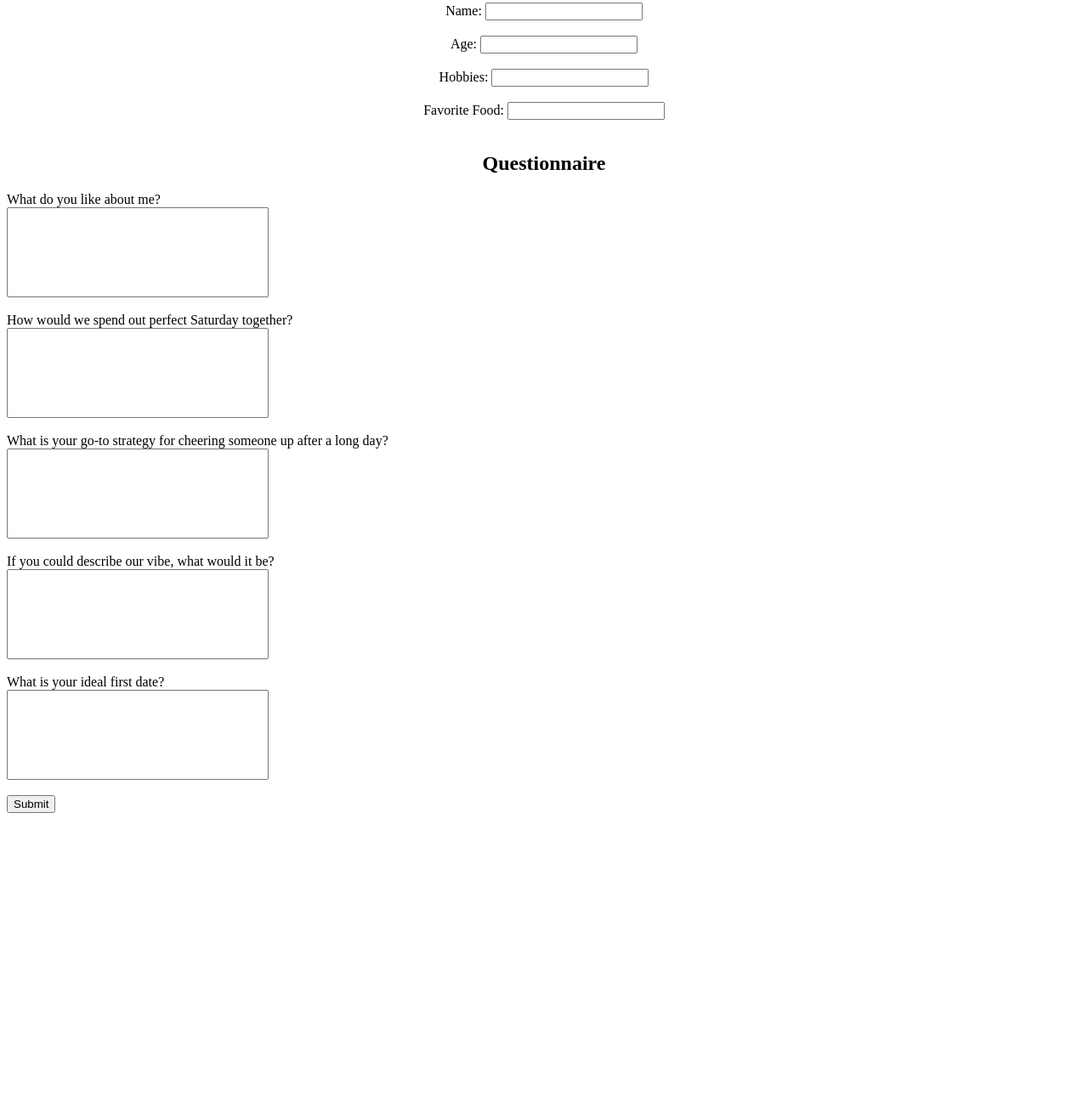
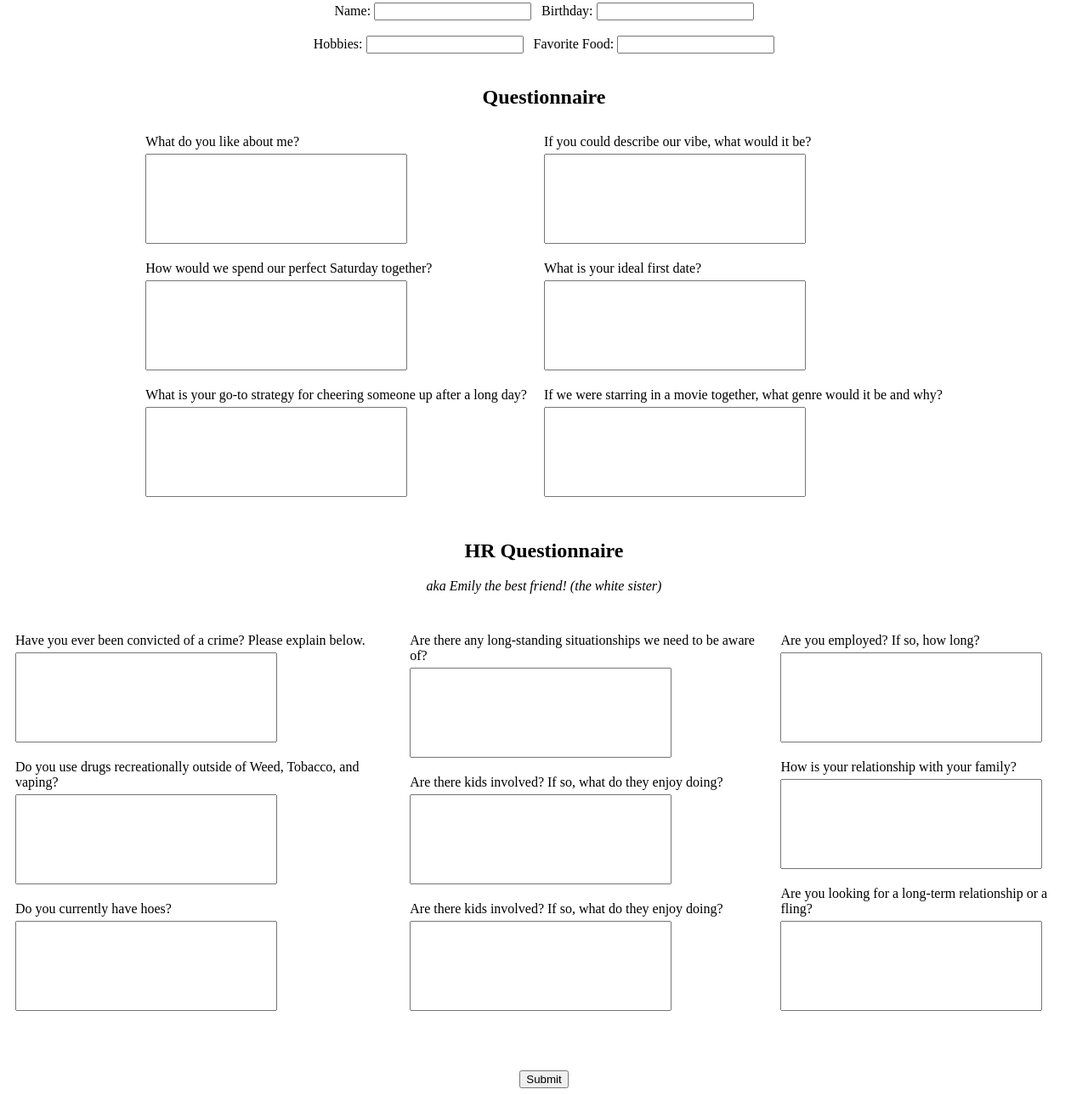
Before and after one commit to JershBytes/companion-app, a plain HTML site: page index.html in a window 1280 px wide. Shown: the part 124-1413 px from the top of the page at 85% size. Before the commit the page ends 1089 px from the top, so only its background shows below. Drawn offline with Linux system fonts and the light colour scheme.

Commit message:
finished form up and added javascript

```diff
--- a/index.html
+++ b/index.html
@@ -1,45 +1,102 @@
 <!DOCTYPE html>
 <html>
+<head>
+  <link rel="stylesheet" href="style.css">
+</head>
 <body>
 
-  <h1 align="center"> Girlfriend Application </h1>
+  <h1 align="center">Girlfriend Application</h1>
 
-  <h2 align="center"> Basic Information </h2>
-<div align="center">
-  <form action="/action_page.php">
+  <h2 align="center">Basic Information</h2>
+  <div align="center">
+
     <label for="fullname">Name:</label>
-    <input type="text" id="fullname" name="fullname"><br><br>
+    <input type="text" id="fullname" name="fullname"> &nbsp;
 
-    <label for="age">Age:</label>
+    <label for="age">Birthday:</label>
     <input type="text" id="age" name="age"><br><br>
 
     <label for="hobbies">Hobbies:</label>
-    <input type="text" id="hobbies" name="hobbies"><br><br>
+    <input type="text" id="hobbies" name="hobbies"> &nbsp;
 
     <label for="favfood">Favorite Food:</label>
-    <input type="text" id="favfood" name="favfood"> <br><br>
+    <input type="text" id="favfood" name="favfood"><br><br>
+  </div>
 
+  <h2 align="center">Questionnaire</h2>
+  <div class="container">
+    <div class="column">
+      <label for="question1">What do you like about me?</label>
+      <input type="text" id="question1" name="question1">
 
+      <label for="question2">How would we spend our perfect Saturday together?</label>
+      <input type="text" id="question2" name="question2">
 
-  </form>
-</div>
+      <label for="question3">What is your go-to strategy for cheering someone up after a long day?</label>
+      <input type="text" id="question3" name="question3">
+    </div>
 
-<h2 align="center"> Questionnaire </h2>
+    <div class="column">
+      <label for="question4">If you could describe our vibe, what would it be?</label>
+      <input type="text" id="question4" name="question4">
 
-<label for="question1"> What do you like about me? </label><br>
-<input type="text" style="width: 300px; height: 100px;" id="question1" name="question1"> <br><br>
+      <label for="question5">What is your ideal first date?</label>
+      <input type="text" id="question5" name="question5">
 
-<label for ="question2"> How would we spend out perfect Saturday together? </label> <br>
-<input type="text" style="width: 300px; height: 100px;" sizeid="question2" name="question2"> <br><br>
+      <label for="question6">If we were starring in a movie together, what genre would it be and why?</label>
+      <input type="text" id="question6" name="question6">
+    </div>
+  </div>
 
-<label for ="question3"> What is your go-to strategy for cheering someone up after a long day? </label> <br>
-<input type="text" style="width: 300px; height: 100px;" id="question3" name="question3"> <br><br>
+  <div align="center">
+    <h2>HR Questionnaire</h2>
+    <i>aka Emily the best friend! (the white sister)</i>
+  </div>
 
-<label for ="question4"> If you could describe our vibe, what would it be? </label> <br>
-<input type="text" style="width: 300px; height: 100px;" id="question4" name="question4"> <br><br>
+  <br><br>
 
-<label for ="question5"> What is your ideal first date? </label> <br>
-<input type="text" style="width: 300px; height: 100px;" id="question5" name="question5"> <br><br>
+  <div class="container">
+    <div class="column">
+      <label for="hrq1">Have you ever been convicted of a crime? Please explain below.</label>
+      <input type="text" id="hrq1" name="hrq1">
 
+      <label for="hrq2">Do you use drugs recreationally outside of Weed, Tobacco, and vaping?</label>
+      <input type="text" id="hrq2" name="hrq2">
 
-<input type="submit" value="Submit">
+      <label for="hrq3">Do you currently have hoes?</label>
+      <input type="text" id="hrq3" name="hrq3">
+    </div>
+
+    <div class="column">
+      <label for="hrq4">Are there any long-standing situationships we need to be aware of?</label>
+      <input type="text" id="hrq4" name="hrq4">
+
+      <label for="hrq5">Are there kids involved? If so, what do they enjoy doing?</label>
+      <input type="text" id="hrq5" name="hrq5">
+
+      <label for="hrq6">Are there kids involved? If so, what do they enjoy doing?</label>
+      <input type="text" id="hrq6" name="hrq6">
+    </div>
+
+    <div class="column">
+      <label for="hrq7">Are you employed? If so, how long?</label>
+      <input type="text" id="hrq7" name="hrq7">
+
+      <label for="hrq8">How is your relationship with your family?</label>
+      <input type="text" id="hrq8" name="hrq8">
+
+      <label for="hrq9">Are you looking for a long-term relationship or a fling?</label>
+      <input type="text" id="hrq9" name="hrq9">
+    </div>
+  </div>
+
+  <!-- Submit button at the bottom -->
+  <div class="submit-button">
+    <input type="submit" value="Submit" onclick="saveData()">
+  </div>
+
+    <!-- Link to external JavaScript file -->
+    <script src="script.js"></script>
+
+</body>
+</html>
--- /dev/null
+++ b/script.js
@@ -0,0 +1,53 @@
+function saveData() {
+    const formData = {
+      fullname: document.getElementById('fullname').value,
+      age: document.getElementById('age').value,
+      hobbies: document.getElementById('hobbies').value,
+      favfood: document.getElementById('favfood').value,
+      question1: document.getElementById('question1').value,
+      question2: document.getElementById('question2').value,
+      question3: document.getElementById('question3').value,
+      question4: document.getElementById('question4').value,
+      question5: document.getElementById('question5').value,
+      question6: document.getElementById('question6').value,
+      hrq1: document.getElementById('hrq1').value,
+      hrq2: document.getElementById('hrq2').value,
+      hrq3: document.getElementById('hrq3').value,
+      hrq4: document.getElementById('hrq4').value,
+      hrq5: document.getElementById('hrq5').value,
+      hrq6: document.getElementById('hrq6').value,
+      hrq7: document.getElementById('hrq7').value,
+      hrq8: document.getElementById('hrq8').value,
+      hrq9: document.getElementById('hrq9').value
+    };
+
+    const fileData = `
+      Full Name: ${formData.fullname}
+      Birthday: ${formData.age}
+      Hobbies: ${formData.hobbies}
+      Favorite Food: ${formData.favfood}
+
+      What do you like about me?: ${formData.question1}
+      Perfect Saturday: ${formData.question2}
+      Cheer-up Strategy: ${formData.question3}
+      Vibe Description: ${formData.question4}
+      Ideal First Date: ${formData.question5}
+      Movie Genre: ${formData.question6}
+
+      HR Questions:
+      Crime Conviction: ${formData.hrq1}
+      Drug Use: ${formData.hrq2}
+      Current Hoes: ${formData.hrq3}
+      Situationships: ${formData.hrq4}
+      Kids' Activities: ${formData.hrq5}
+      Employment Status: ${formData.hrq7}
+      Family Relationship: ${formData.hrq8}
+      Relationship Type: ${formData.hrq9}
+    `;
+
+    const blob = new Blob([fileData], { type: "text/plain;charset=utf-8" });
+    const link = document.createElement("a");
+    link.href = URL.createObjectURL(blob);
+    link.download = `${formData.fullname}_application.txt`;
+    link.click();
+  }
--- /dev/null
+++ b/style.css
@@ -0,0 +1,26 @@
+.container {
+    display: flex;
+    justify-content: center;
+  }
+
+  .column {
+    margin: 10px;
+  }
+
+  .column label {
+    display: block;
+    margin-bottom: 5px;
+  }
+
+  .column input[type="text"] {
+    width: 300px;
+    height: 100px;
+    margin-bottom: 20px;
+  }
+
+  .submit-button {
+    display: flex;
+    justify-content: center;
+    margin-top: 20px;
+    padding-top: 20px; /* Optional: Adds space between questions and the submit button */
+  }
```
